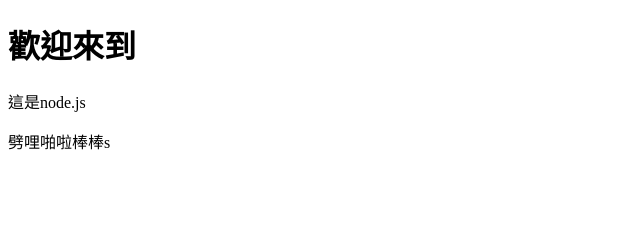
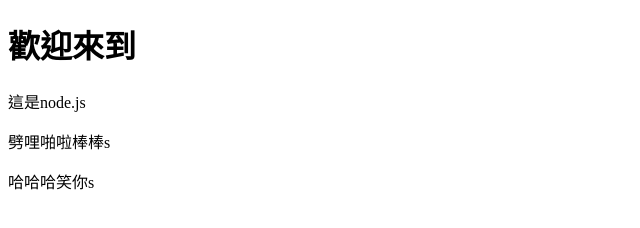
Before and after one commit to RuoRuoAL/WebServer, a website: page public/index.html in a window 1280 px wide. Shown: the whole page, without its empty margins (0-640 px from the left). Drawn offline with Linux system fonts and the light colour scheme.

Commit message:
Update index.html

```diff
--- a/public/index.html
+++ b/public/index.html
@@ -10,5 +10,6 @@
     <h1>歡迎來到</h1>
     <p>這是node.js</p>
     <p>劈哩啪啦棒棒s</p>
+    <p>哈哈哈笑你s</p>
 </body>
 </html>
```
